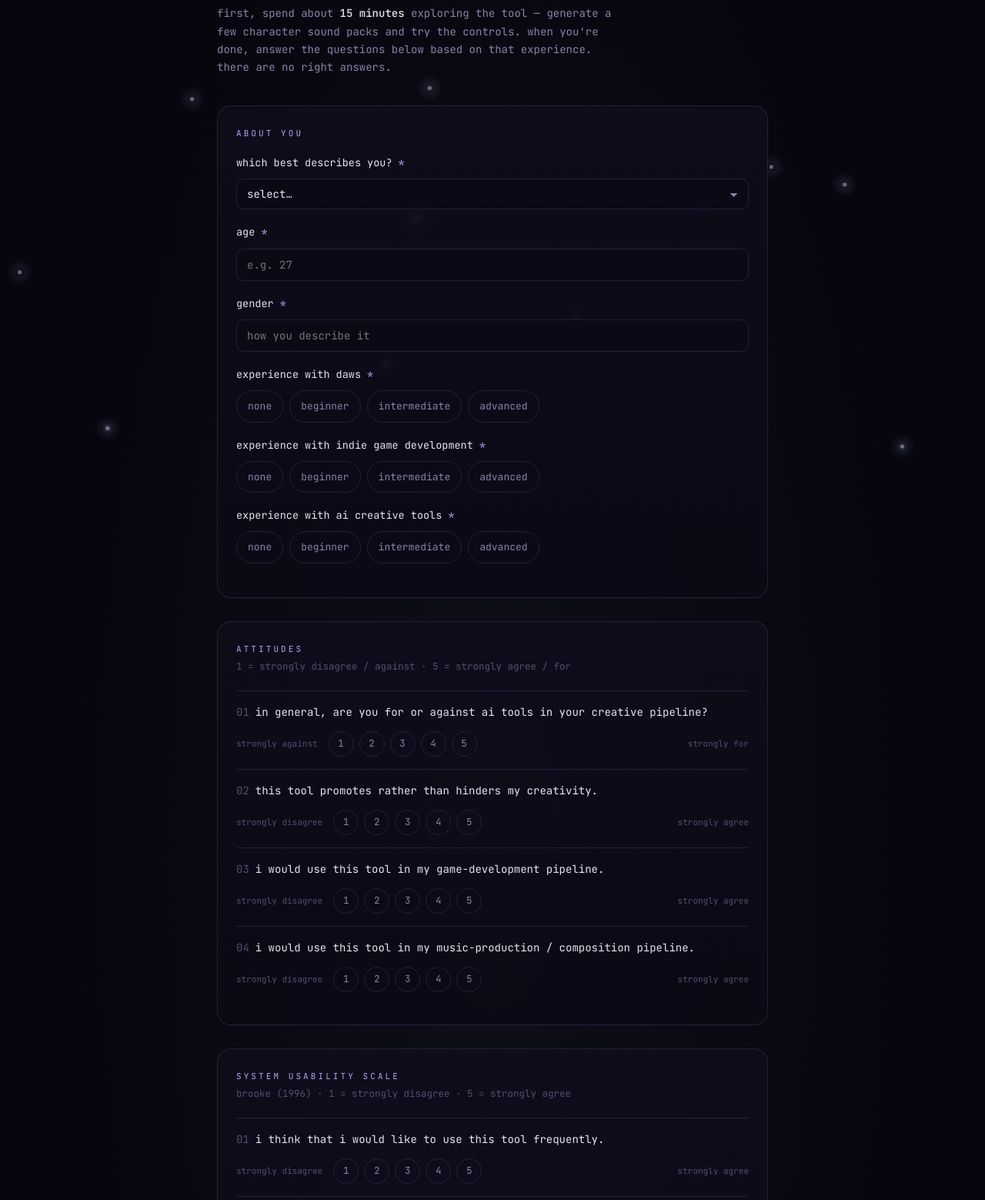
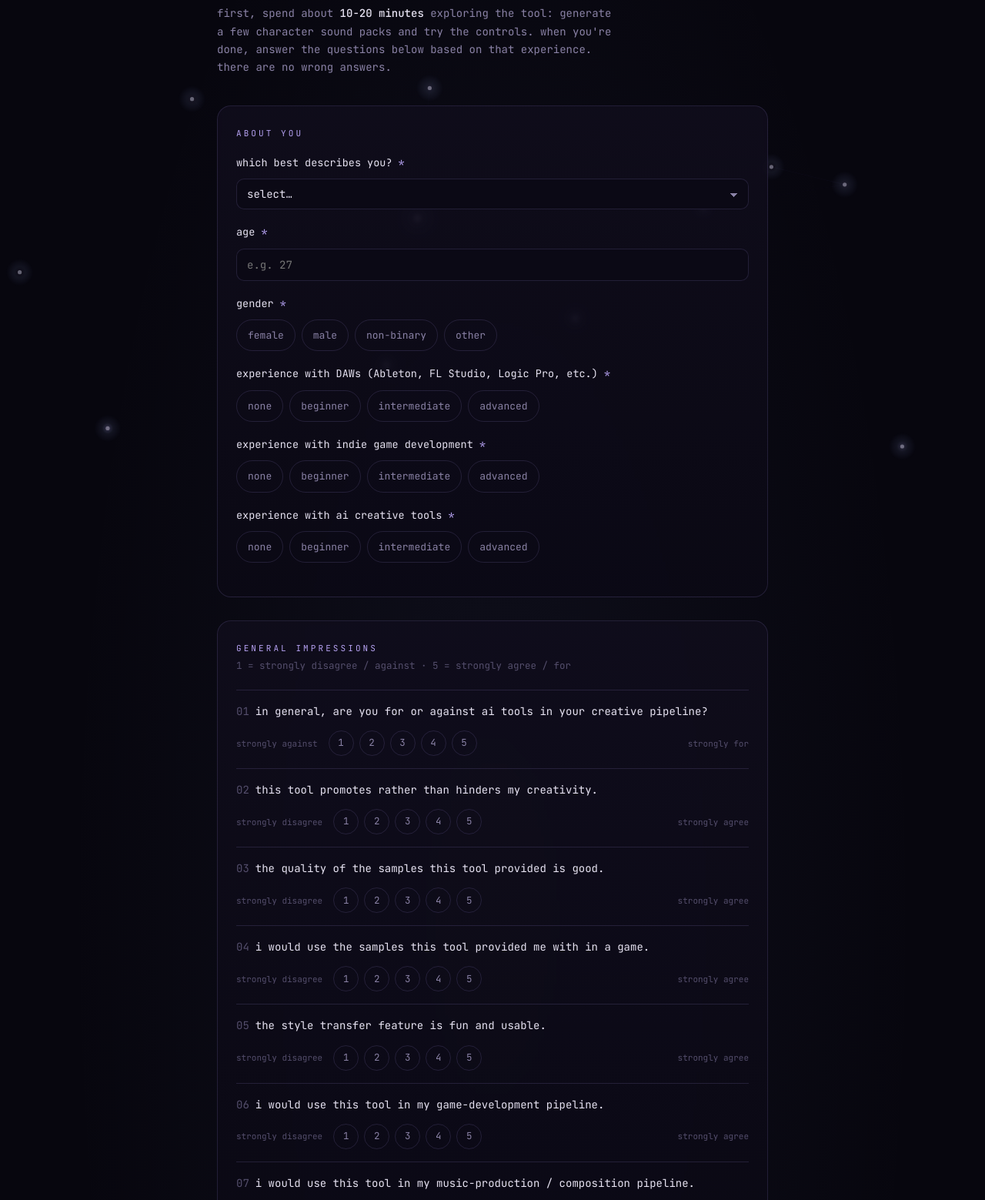
Before and after one commit to sandrimaddie/user-studies, a plain HTML site: page study2.html in a window 1280 px wide. Shown: the part 192-1751 px from the top of the page at 77% size. Drawn offline with Linux system fonts and the light colour scheme.

Commit message:
some cleaning touches

```diff
--- a/study2.html
+++ b/study2.html
@@ -3,7 +3,7 @@
   <head>
     <meta charset="UTF-8" />
     <meta name="viewport" content="width=device-width, initial-scale=1.0" />
-    <title>study · use the tool</title>
+    <title>usability questionnaire</title>
     <link rel="preconnect" href="https://fonts.googleapis.com" />
     <link rel="preconnect" href="https://fonts.gstatic.com" crossorigin />
     <link
@@ -347,13 +347,13 @@
     <div class="wrap">
       <header>
         <a class="back" href="index.html">← back</a>
-        <div class="status"><span class="dot"></span>~15 minute session</div>
-        <h1>use the tool</h1>
+        <div class="status"><span class="dot"></span>10–20 minute session</div>
+        <h1>usability questionnaire</h1>
         <p class="intro">
-          first, spend about <b>15 minutes</b> exploring the tool — generate a
+          first, spend about <b>10-20 minutes</b> exploring the tool: generate a
           few character sound packs and try the controls. when you're done,
           answer the questions below based on that experience. there are no
-          right answers.
+          wrong answers.
         </p>
       </header>
 
@@ -377,13 +377,9 @@
     </div>
 
     <script>
-      /* ============================================================
-   EDIT ME — paste your Apps Script Web App URL here
-   ============================================================ */
       const ENDPOINT =
         "https://script.google.com/macros/s/AKfycbxlEp6h499NZIkLVpG6G8J_vsrNv32Kd_CMbimJE1m1YmDNmQBySdY036XNbVwzZ7nj/exec";
 
-      /* ---------- questionnaire content ---------- */
       const EXP = ["none", "beginner", "intermediate", "advanced"];
 
       const ATTITUDES = [
@@ -396,6 +392,24 @@
         {
           n: "att_creativity",
           t: "this tool promotes rather than hinders my creativity.",
+          l: "strongly disagree",
+          r: "strongly agree",
+        },
+        {
+          n: "att_quality",
+          t: "the quality of the samples this tool provided is good.",
+          l: "strongly disagree",
+          r: "strongly agree",
+        },
+        {
+          n: "att_use_ingame",
+          t: "i would use the samples this tool provided me with in a game.",
+          l: "strongly disagree",
+          r: "strongly agree",
+        },
+        {
+          n: "att_style_transfer",
+          t: "the style transfer feature is fun and usable.",
           l: "strongly disagree",
           r: "strongly agree",
         },
@@ -464,7 +478,6 @@
         },
       ];
 
-      /* ---------- builders ---------- */
       const el = (t, c, h) => {
         const e = document.createElement(t);
         if (c) e.className = c;
@@ -477,7 +490,6 @@
         f.appendChild(el("label", null, label + ' <span class="req">*</span>'));
         const seg = el("div", "seg");
         opts.forEach((o) => {
-          const id = name + "_" + o.replace(/\W/g, "");
           seg.innerHTML += `<label><input type="radio" name="${name}" value="${o}"><span>${o}</span></label>`;
         });
         f.appendChild(seg);
@@ -512,7 +524,6 @@
 
       const root = document.getElementById("sections");
 
-      /* section 1 — about you */
       let s = section("about you");
       s.appendChild(
         (() => {
@@ -541,15 +552,15 @@
         })(),
       );
       s.appendChild(
-        (() => {
-          const f = el("div", "field");
-          f.dataset.req = "1";
-          f.appendChild(el("label", null, 'gender <span class="req">*</span>'));
-          f.innerHTML += `<input type="text" name="gender" placeholder="how you describe it">`;
-          return f;
-        })(),
+        segField("gender", "gender", ["female", "male", "non-binary", "other"]),
       );
-      s.appendChild(segField("exp_daw", "experience with daws", EXP));
+      s.appendChild(
+        segField(
+          "exp_daw",
+          "experience with DAWs (Ableton, FL Studio, Logic Pro, etc.)",
+          EXP,
+        ),
+      );
       s.appendChild(
         segField("exp_gamedev", "experience with indie game development", EXP),
       );
@@ -558,9 +569,8 @@
       );
       root.appendChild(s);
 
-      /* section 2 — attitudes */
       s = section(
-        "attitudes",
+        "General Impressions",
         "1 = strongly disagree / against · 5 = strongly agree / for",
       );
       ATTITUDES.forEach((a, i) =>
@@ -570,7 +580,6 @@
       );
       root.appendChild(s);
 
-      /* section 3 — system usability scale */
       s = section(
         "system usability scale",
         "brooke (1996) · 1 = strongly disagree · 5 = strongly agree",
@@ -589,7 +598,6 @@
       );
       root.appendChild(s);
 
-      /* section 4 — creativity support index */
       s = section(
         "creativity support index",
         "cherry & latulipe (2014) · 1 = highly disagree · 10 = highly agree",
@@ -613,7 +621,6 @@
       );
       root.appendChild(s);
 
-      /* ---------- validation + submit ---------- */
       const form = document.getElementById("form");
       function collect() {
         const data = {
@@ -665,7 +672,6 @@
         }
       });
 
-      /* ---------- ambient background ---------- */
       (function () {
         const cv = document.getElementById("bg"),
           ctx = cv.getContext("2d");
```
Also changed, not shown: index.html (+26 -10 lines), study1.html (+2 -8 lines).
